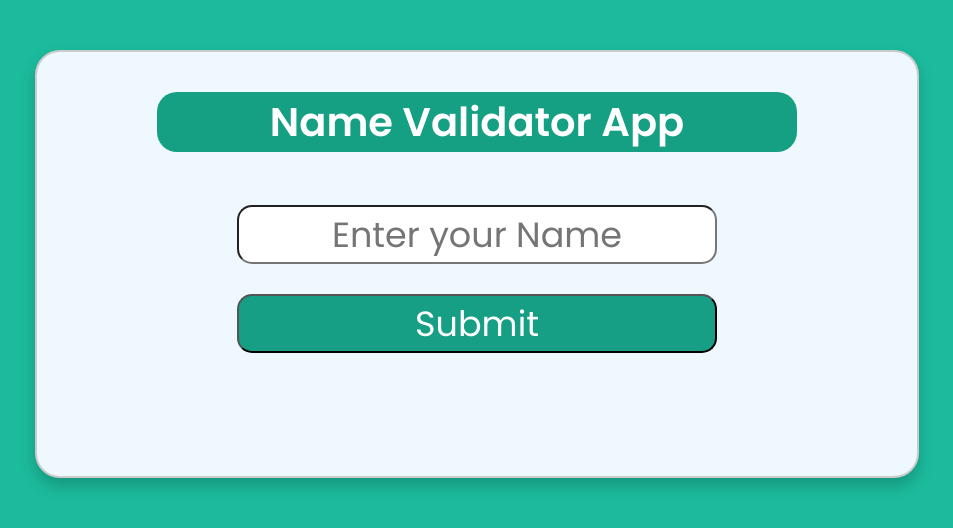
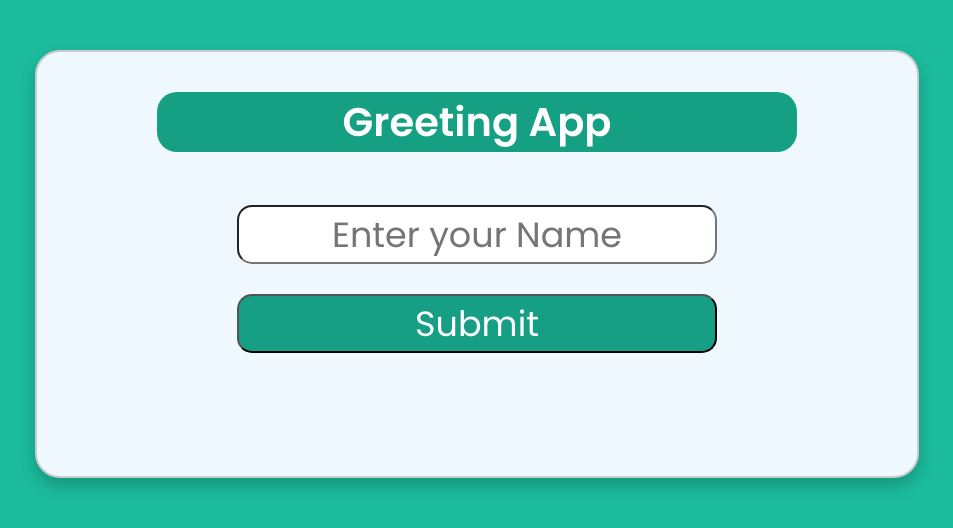
Before and after one commit to Ayaan9421/Day1_MERN_Regex, a plain HTML site: page index.html in a window 1280 px wide. Shown: the whole page, without its empty margins (163-1116 px from the left). Drawn offline with Linux system fonts and the light colour scheme.

Commit message:
Some fixes

```diff
--- a/index.html
+++ b/index.html
@@ -43,7 +43,7 @@
 	</head>
 	<body>
 		<div class="container">
-		<h1> Name Validator App </h1>
+		<h1> Greeting App </h1>
 		</br>
 		<form onsubmit="show()">
  			<input type="text" id="name" placeholder="Enter your Name" />
```
